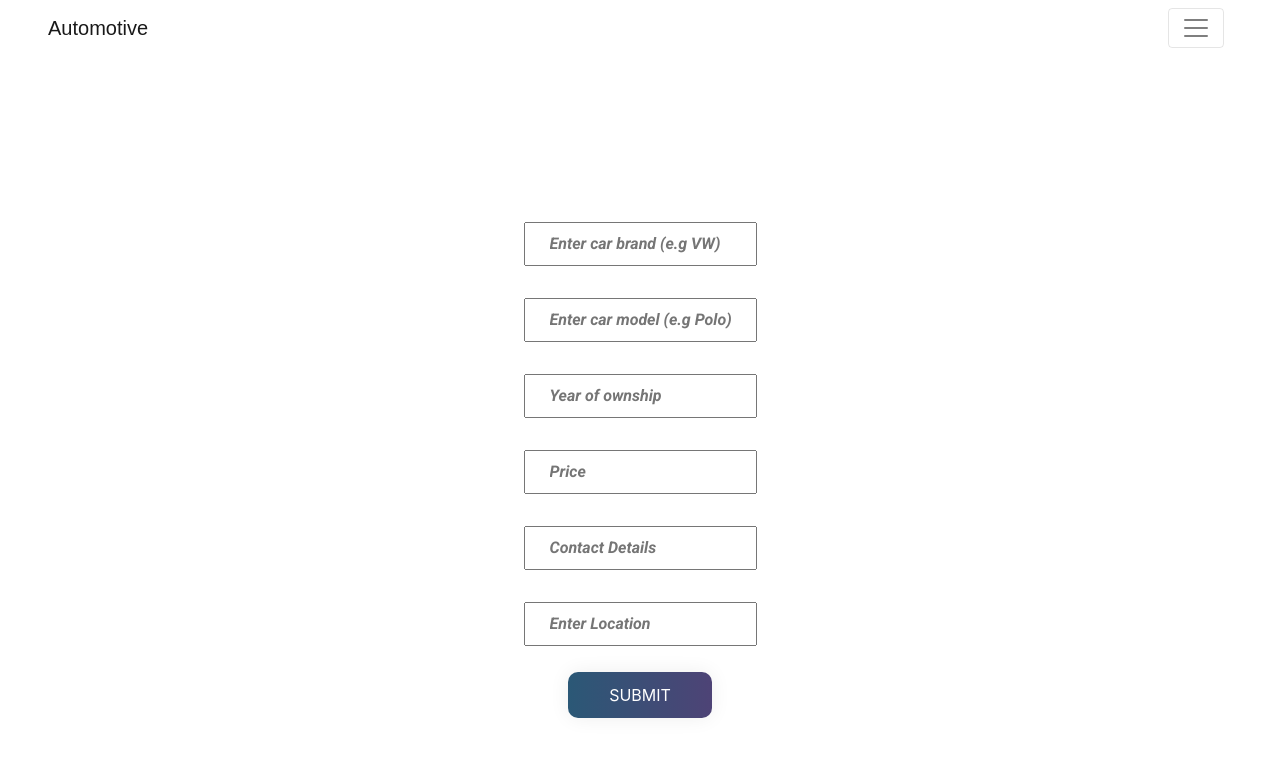
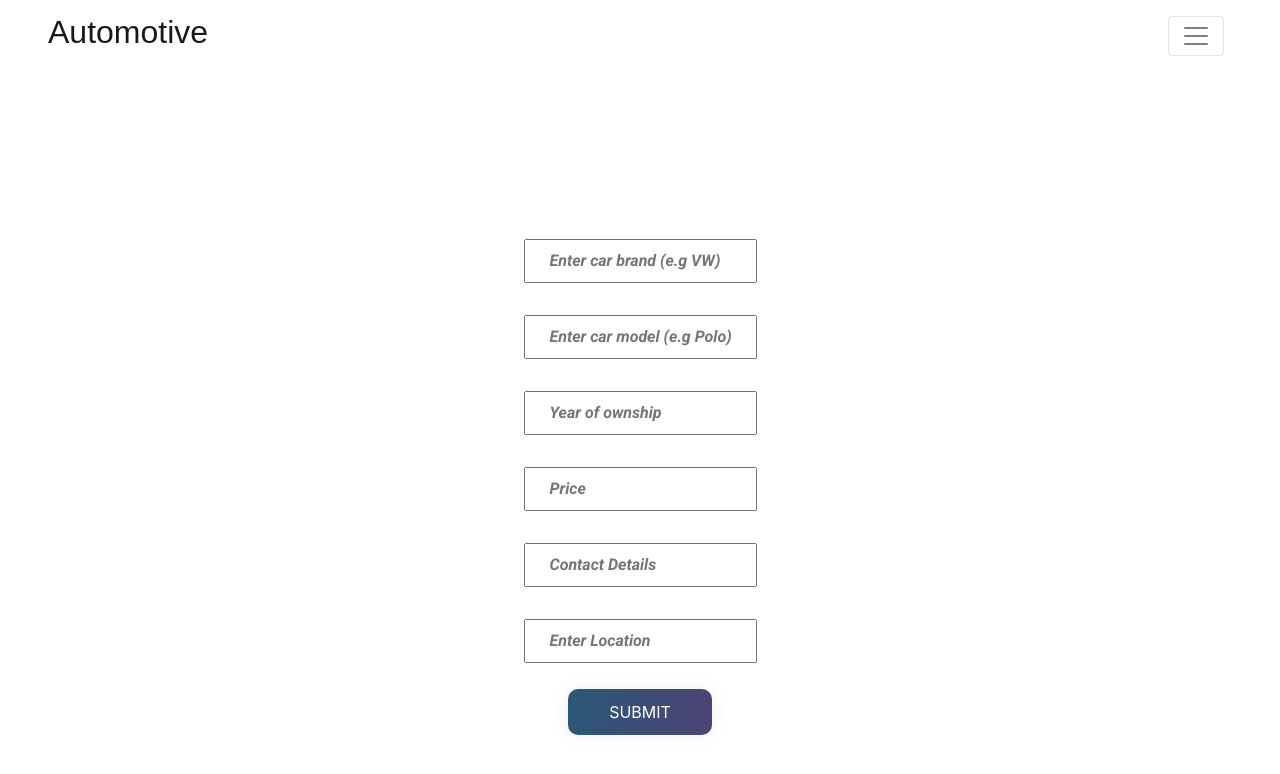
Before and after one commit to skosana721/Moral-Activities, a React (Create React App) app in the folder car-dealer/: page / in a window 1280 px wide. Shown: the top 774 px of the page. Built offline with nearby package versions, Linux system fonts and the light colour scheme; a web font is replaced by a local one.

Commit message:
added a h2 to the NavbarBrand

```diff
--- a/car-dealer/src/component/NavBar.js
+++ b/car-dealer/src/component/NavBar.js
@@ -16,7 +16,9 @@ function NavBar() {
   return (
     <div className="nav-style">
       <Navbar color="faded" light>
-        <NavbarBrand>Automotive</NavbarBrand>
+        <NavbarBrand>
+          <h2>Automotive</h2>
+        </NavbarBrand>
         <NavbarToggler onClick={toggleNavbar} className="mr-2" />
         <Collapse isOpen={!collapsed} navbar>
           <Nav navbar>
```
